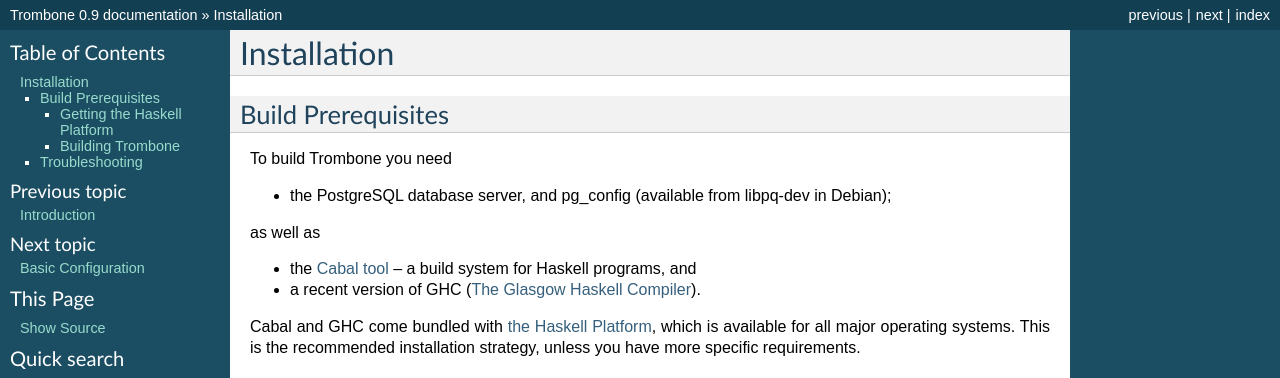
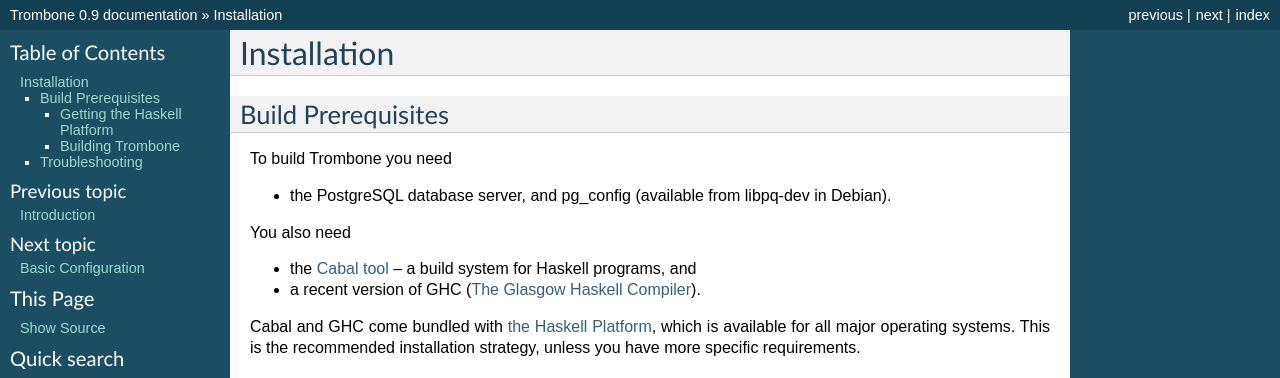
Before and after one commit to laserpants/trombone, a Sphinx documentation site: the page built from docs/installation.rst, in a window 1280 px wide. Shown: the top 378 px of the page. Built offline with Sphinx 7.4.7, drawn with Linux system fonts in a browser that asks for light colours.

Commit message:
Update installation.rst

```diff
--- a/docs/installation.rst
+++ b/docs/installation.rst
@@ -6,9 +6,9 @@
 
 To build Trombone you need
 
-* the PostgreSQL database server, and pg_config (available from libpq-dev in Debian);
+* the PostgreSQL database server, and pg_config (available from libpq-dev in Debian).
 
-as well as
+You also need
 
 * the `Cabal tool <https://www.haskell.org/cabal/>`_  -- a build system for Haskell programs, and
 * a recent version of GHC (`The Glasgow Haskell Compiler <https://www.haskell.org/ghc/>`_).
```
